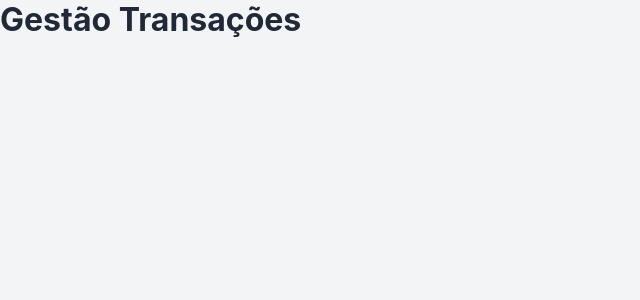
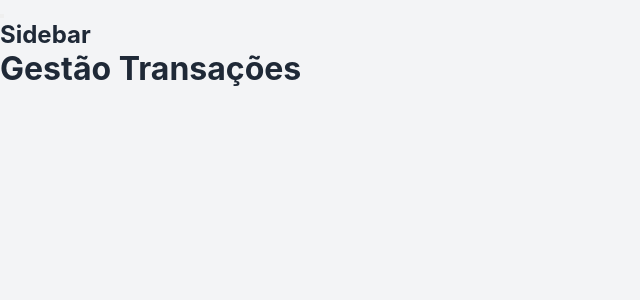
Before and after one commit to RusthenRonald2006/Portal-de-analise-em-anomalias-transacionais, a React (Create React App) app in the folder detec-anomalias/: page /gestaotransacoes in a window 1280 px wide. Shown: the top 300 px of the page, without its empty margins (0-640 px from the left). Built offline with nearby package versions, Linux system fonts and the light colour scheme; the HTML template or start-up script is replaced by a standard one.

Commit message:
começando estruturação da tela de gestão de transações

```diff
--- a/detec-anomalias/src/components/Pages/GestaoTransacoes.js
+++ b/detec-anomalias/src/components/Pages/GestaoTransacoes.js
@@ -1,6 +1,10 @@
 function GestaoTransacoes(){
     return(
-        <div>
+        <div className={StyleSheet.app_container}>
+            <button></button>
+            <div className={StyleSheet.sidebar}>
+                <h2>Sidebar</h2>
+            </div>
             <h1>Gestão Transações</h1>
         </div>
     )
```
